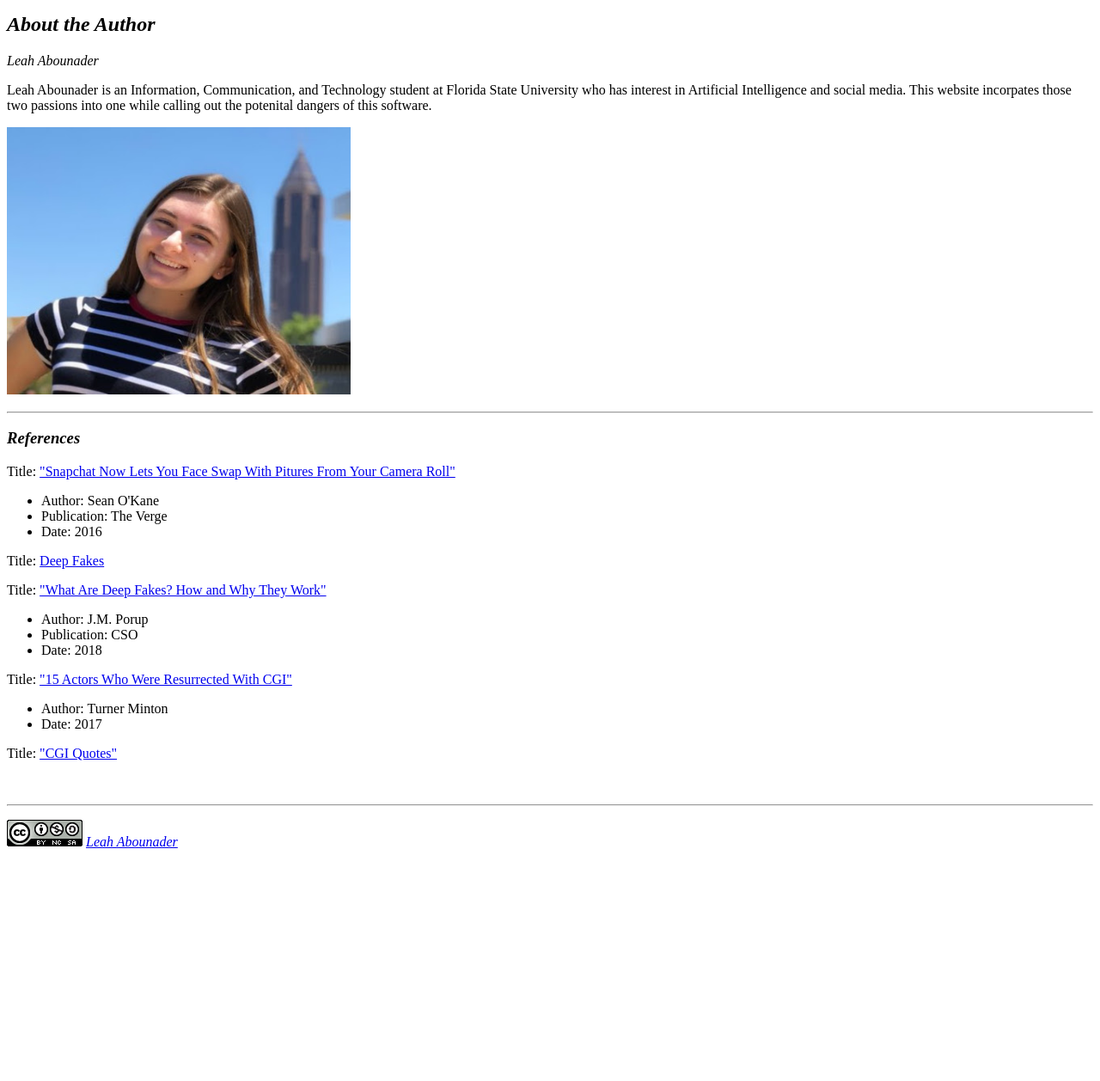
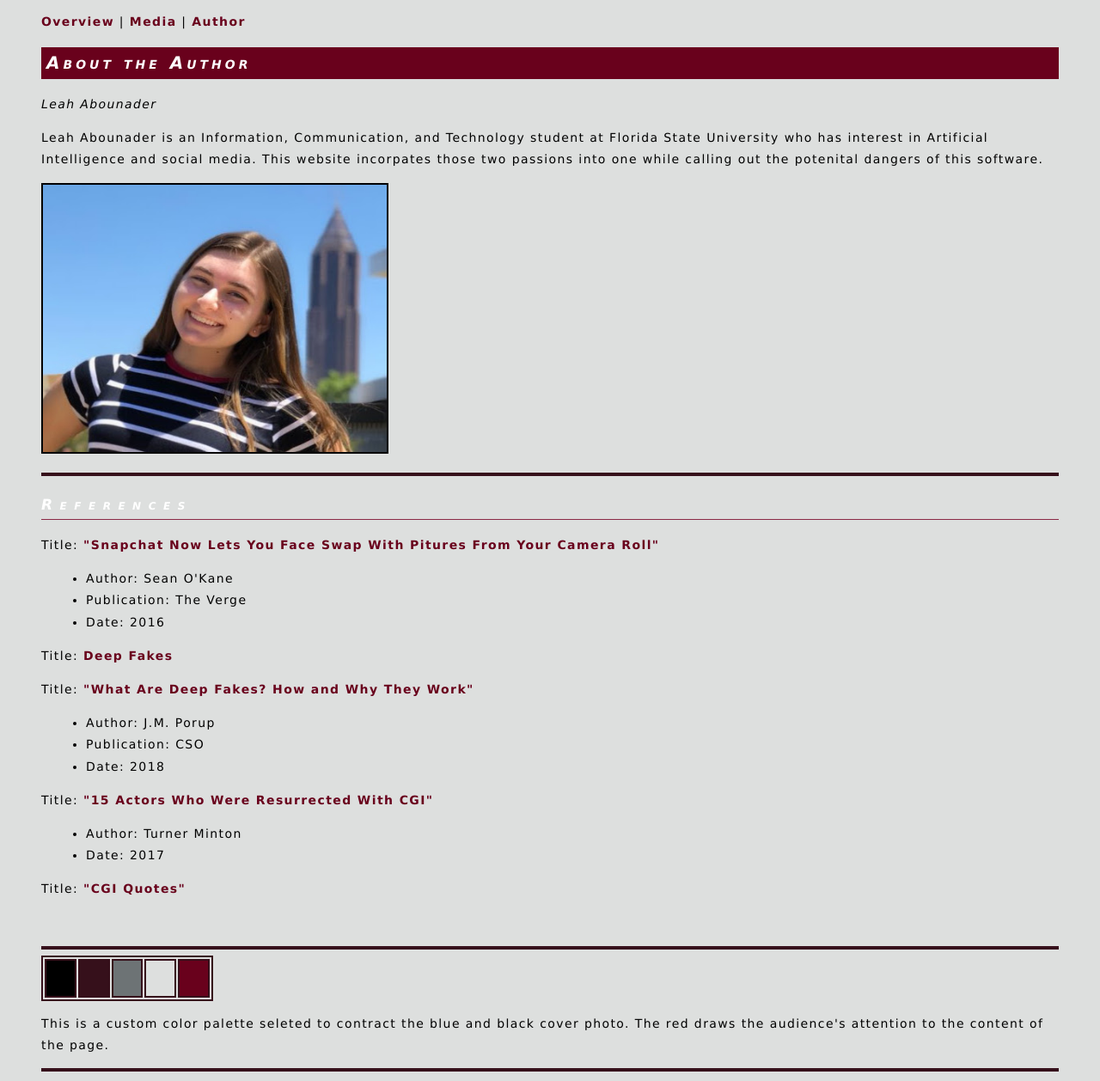
Before and after one commit to hialeah18/lis2360_webdevelopment, a plain HTML site: page lesson5_assignment/author.html in a window 1280 px wide. Shown: the part 640-1898 px from the top of the page at 86% size. Before the commit the page ends 1645 px from the top, so only its background shows below. Drawn offline with Linux system fonts and the light colour scheme.

Commit message:
Lesson 5 Final Commit

```diff
--- a/lesson5_assignment/author.html
+++ b/lesson5_assignment/author.html
@@ -6,6 +6,7 @@
 	  <meta name="description" content="Deep Fakes On The Internet">
     <meta name="keywords" content="Deep, Fakes, Internet, Applications">
     <meta name="author" content="Leah Abounader">
+    <link href="style.css" rel="stylesheet" type="text/css">
     <!-- This original content created by Leah Abounader created Spring 2019 -->
 </head>
 <body>
@@ -52,7 +53,17 @@
   <p>&nbsp;</p>
 
   <hr>
-
+  <table width="200">
+  <tr>
+    <td bgcolor="#000000">&nbsp;</td>
+    <td bgcolor="#36101B">&nbsp;</td>
+    <td bgcolor="#6D7375">&nbsp;</td>
+    <td bgcolor="#DDDFDE">&nbsp;</td>
+    <td bgcolor="#69011C">&nbsp;</td>
+  </tr>
+  </table>
+  <p>This is a custom color palette seleted to contract the blue and black cover photo. The red draws the audience's attention to the content of the page.</p>
+  <hr>
   <p><img src="images/creative_commons.png" width="88" height="31" alt="Creative Commons icon"><em> <a href="mailto:lma18b@my.fsu.edu">Leah Abounader</a></a></em></p>
 
 
--- /dev/null
+++ b/lesson5_assignment/style.css
@@ -0,0 +1,96 @@
+@charset "UTF-8";
+/* CSS Document created by Leah Abounader, Spring 2019*/
+
+body {
+	font-family: Geneva, Arial, Helvetica, sans-serif;
+	font-size: 14px;
+	line-height: 1.8em;
+	color: #FFFFFF;
+	background-color: #DDDFDE;
+	padding: 20px 40px;
+}
+
+/* basic text styles ----------------------------  */
+p, li, td {
+	letter-spacing: 0.1em;
+	color: #000000;
+}
+h1 {
+	font-size: 24px;
+	padding: 4px 0;
+	font-variant: small-caps;
+	letter-spacing: .2em;
+	line-height: 2em;
+}
+h2 {
+	font-size: 20px;
+	padding: 6px;
+	font-variant: small-caps;
+	letter-spacing: 0.2em;
+	background-color: #69011C;
+}
+h3 {
+	font-size: 17px;
+	letter-spacing: 0.5em;
+	border-bottom-width: 1px;
+	border-bottom-style: inset;
+	border-bottom-color: #36101B;
+	padding: 4px 0;
+	font-variant: small-caps;
+	font-style: italic;
+}
+
+/* link styles ---------------------------- */
+a:link {
+	font-weight: bold;
+	color: #69011C;
+	text-decoration: none;
+}
+a:visited {
+	font-weight: bold;
+	color: #6D7375;
+	text-decoration: none;
+}
+a:hover {
+	color: #000000;
+}
+
+/* list styles ----------------------------- */
+ul li {
+	margin-left: 12px;
+}
+ol {
+	margin-left: 14px;
+}
+
+/* table styles -------------------------------------- */
+table {
+	border: solid #36101B 2px;
+}
+td {
+	padding: 8px;
+	border: solid #36101B 2px;
+}
+th {
+	font-weight: bold;
+	background-color: #ffffff;
+	text-align: center;
+	padding: 8px;
+	border: solid #999933 1px;
+}
+
+/* border styles ------------------------------------ */
+hr {
+	border: solid #36101B 2px;
+}
+
+img {
+	border: solid #000000 2px;
+
+}
+
+iframe {
+	border: solid #6D7375 2px;
+	padding: 5px;
+	margin: 10px;
+}
```
Also changed, not shown: lesson5_assignment/index.html (+1 -0 lines), lesson5_assignment/media.html (+1 -0 lines).
